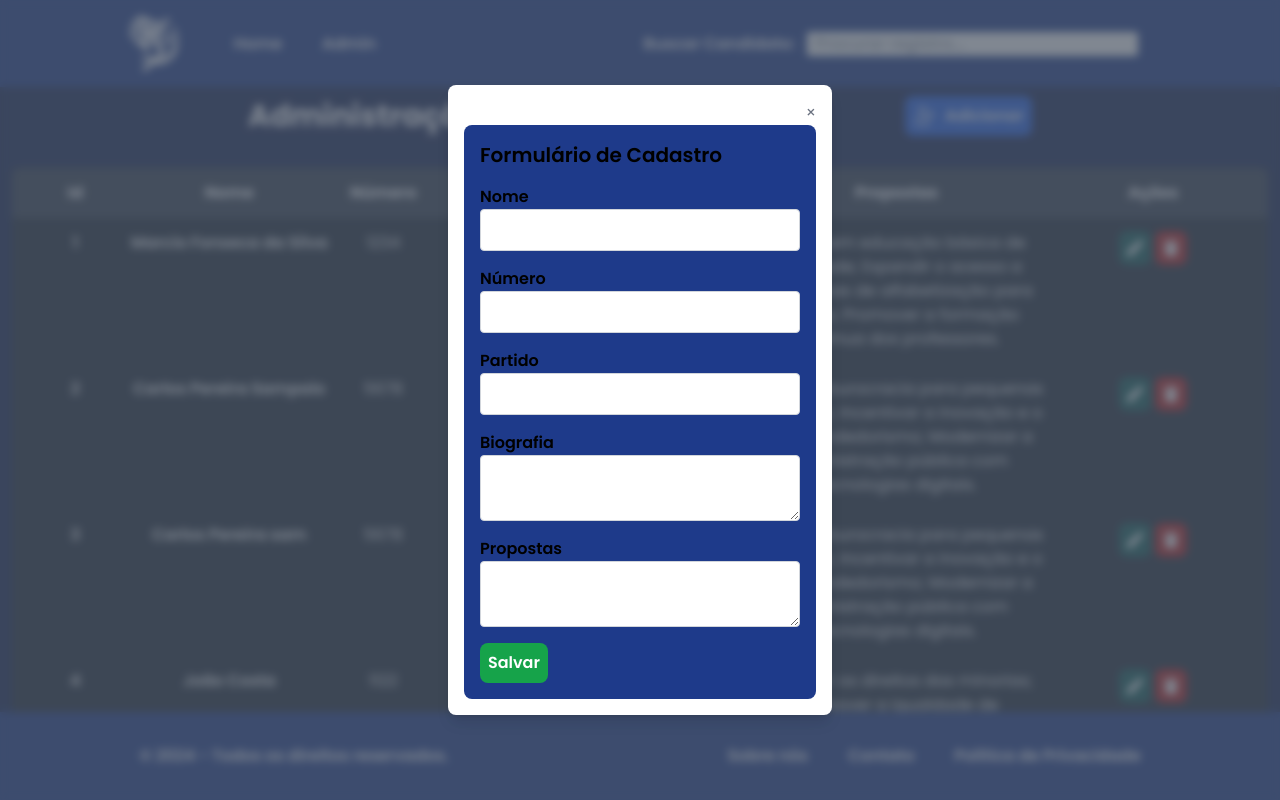
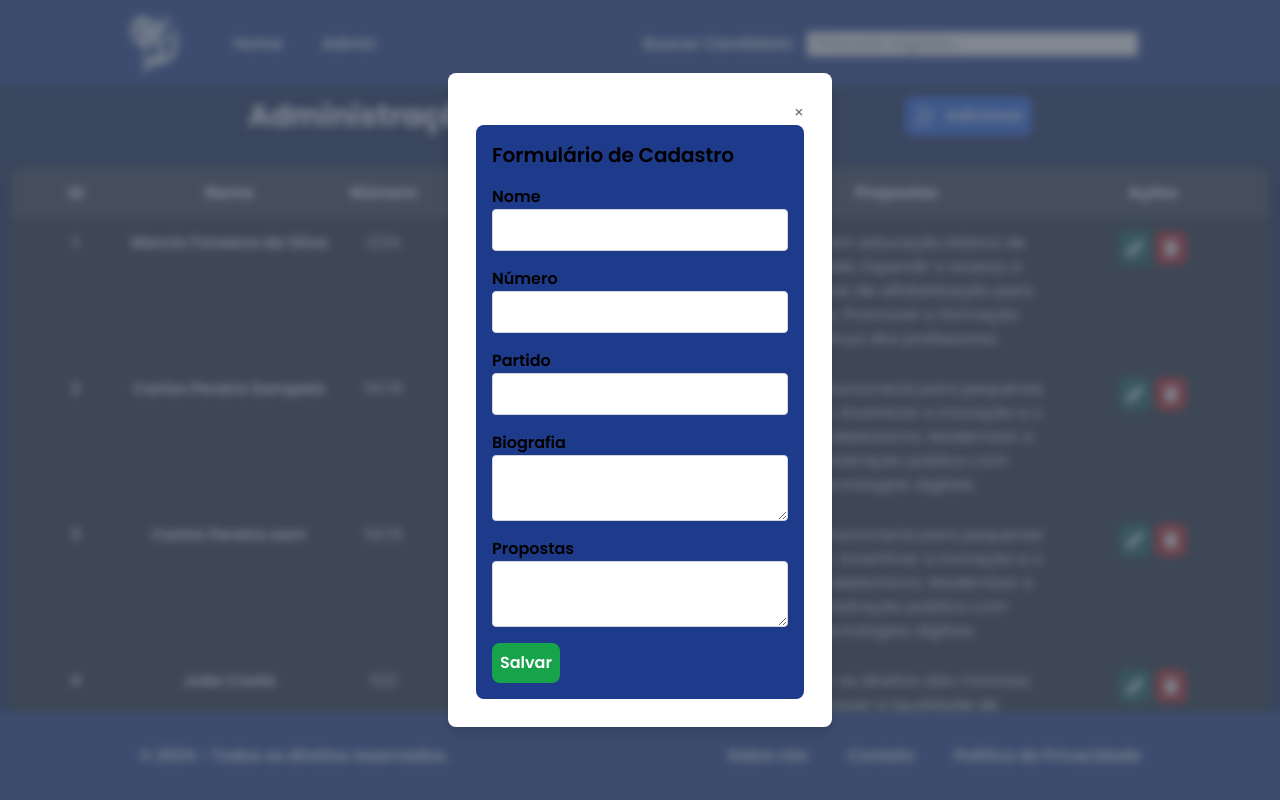
Before and after one commit to XDanielSampaioX/projeto-candidato-honesto-vite, a React (Vite) app: page /admin in a window 1280 px wide. Both pictures are taken after a click on the button "Adicionar". Shown: the top 800 px of the page. Built offline with nearby package versions, Linux system fonts and the light colour scheme; data requests are answered from the project's data file.

Commit message:
ajustando caminho dos arquivos

```diff
--- a/src/components/Card.tsx
+++ b/src/components/Card.tsx
@@ -1,7 +1,7 @@
 import { useState } from "react";
 import { FaUser } from "react-icons/fa";
-import Modal from "../Modal/Modal";
-import PorqueVotar from "../PorqueVotar/PorqueVotar";
+import Modal from "./Modal";
+import PorqueVotar from "./PorqueVotar";
 import LikeAndDisLike from "./LikeAndDisLike";
 
 export default function Card(props: Candidato) {
--- a/src/components/Modal.tsx
+++ b/src/components/Modal.tsx
@@ -11,7 +11,7 @@ export default function Modal({ abrirModal, fecharModal, children }: ModalProps)
 
     return (
         <div className="fixed inset-0 bg-gray-600 bg-opacity-70 backdrop-blur-sm flex justify-center items-center z-50">
-            <div className="bg-white rounded-lg shadow-lg w-96 p-4">
+            <div className="bg-white rounded-lg shadow-lg w-96 p-7">
                 <div className="flex justify-end">
                     <button onClick={fecharModal} className="text-gray-500 hover:text-gray-700">
                         &times;
```
